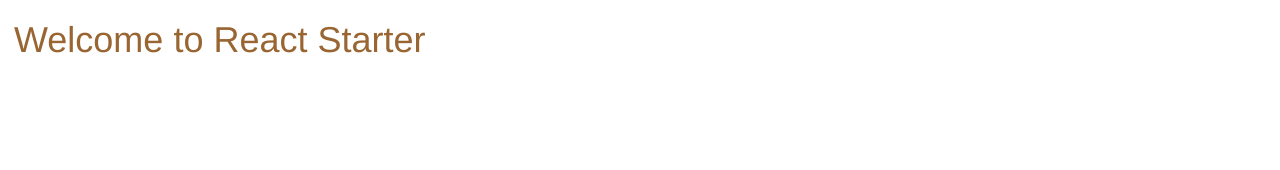
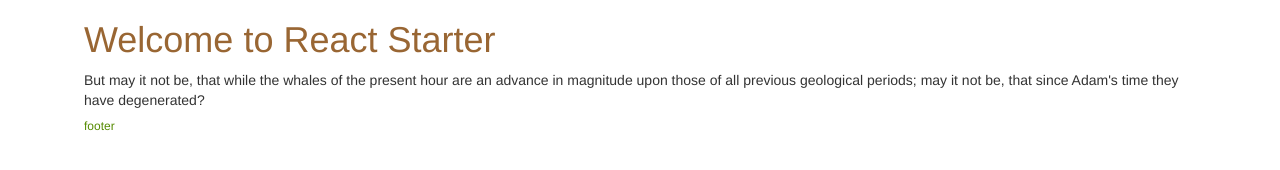
Before and after one commit to awebfactory/react-pathways, a React app: page / in a window 1280 px wide. Built offline with nearby package versions, Linux system fonts and the light colour scheme.

Commit message:
initial composition

```diff
--- a/src/components/app.js
+++ b/src/components/app.js
@@ -1,10 +1,16 @@
 import React from 'react';
+import Header from './header';
+import Content from './content';
+import Footer from './footer';
+
 
 class App extends React.Component {
   render(){
     return (
-    	<div className="awf-header">
-   		    <h1>Welcome to React Starter</h1>
+    	<div className="container">
+    	    <Header />
+    	    <Content />
+    	    <Footer />
     	</div>
  	);
   }
--- /dev/null
+++ b/src/components/content.js
@@ -0,0 +1,13 @@
+import React from 'react';
+
+class Content extends React.Component {
+  render(){
+    return (
+    	<div className="awf-content">
+    	    <p>But may it not be, that while the whales of the present hour are an advance in magnitude upon those of all previous geological periods; may it not be, that since Adam's time they have degenerated?</p>
+    	</div>
+ 	);
+  }
+}
+
+export default Content;
--- /dev/null
+++ b/src/components/footer.js
@@ -0,0 +1,13 @@
+import React from 'react';
+
+class Footer extends React.Component {
+  render(){
+    return (
+    	<div className="awf-footer">
+    	    <h6>footer</h6>
+    	</div>
+ 	);
+  }
+}
+
+export default Footer;
--- /dev/null
+++ b/src/components/header.js
@@ -0,0 +1,13 @@
+import React from 'react';
+
+class Header extends React.Component {
+  render(){
+    return (
+    	<div className="awf-header">
+   		    <h1>Welcome to React Starter</h1>
+    	</div>
+ 	);
+  }
+}
+
+export default Header;
--- a/styles/main.scss
+++ b/styles/main.scss
@@ -1,10 +1,22 @@
-$aWebFactoryColor: #996633;
+$aWebFactoryHeaderColor: #996633;
+$aWebFactoryContentColor: #333;
+$aWebFactoryFooterColor: #568B02;
 
 .logo {
     margin-bottom: 1em;
 }
 
 .awf-header {
-    color: $aWebFactoryColor;
+    color: $aWebFactoryHeaderColor;
     padding: 0 1em;
 }
+
+.awf-content {
+    color: $aWebFactoryContentColor;
+    padding: 0 1em;
+}
+
+.awf-footer {
+    color: $aWebFactoryFooterColor;
+    padding: 0 1em;
+}
```
